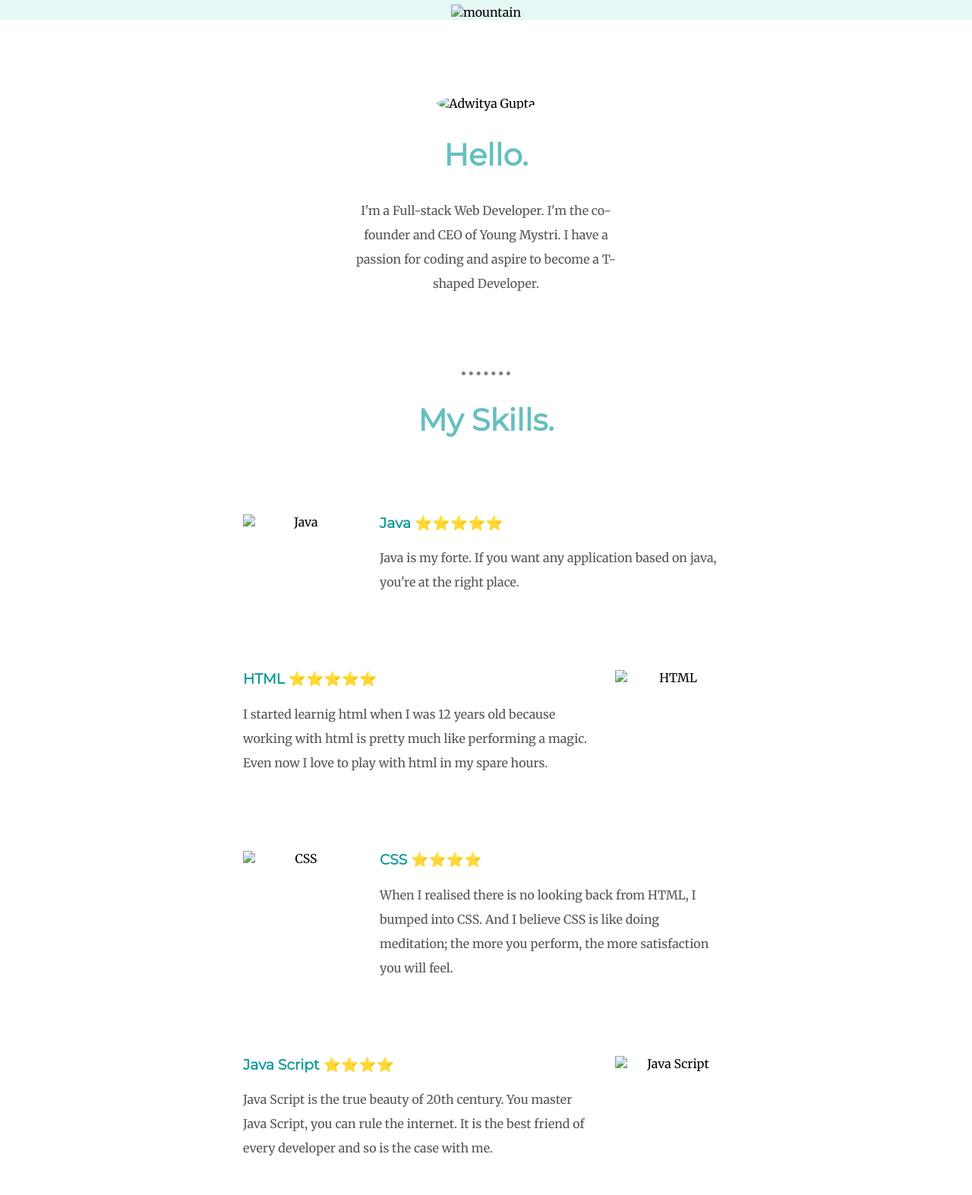
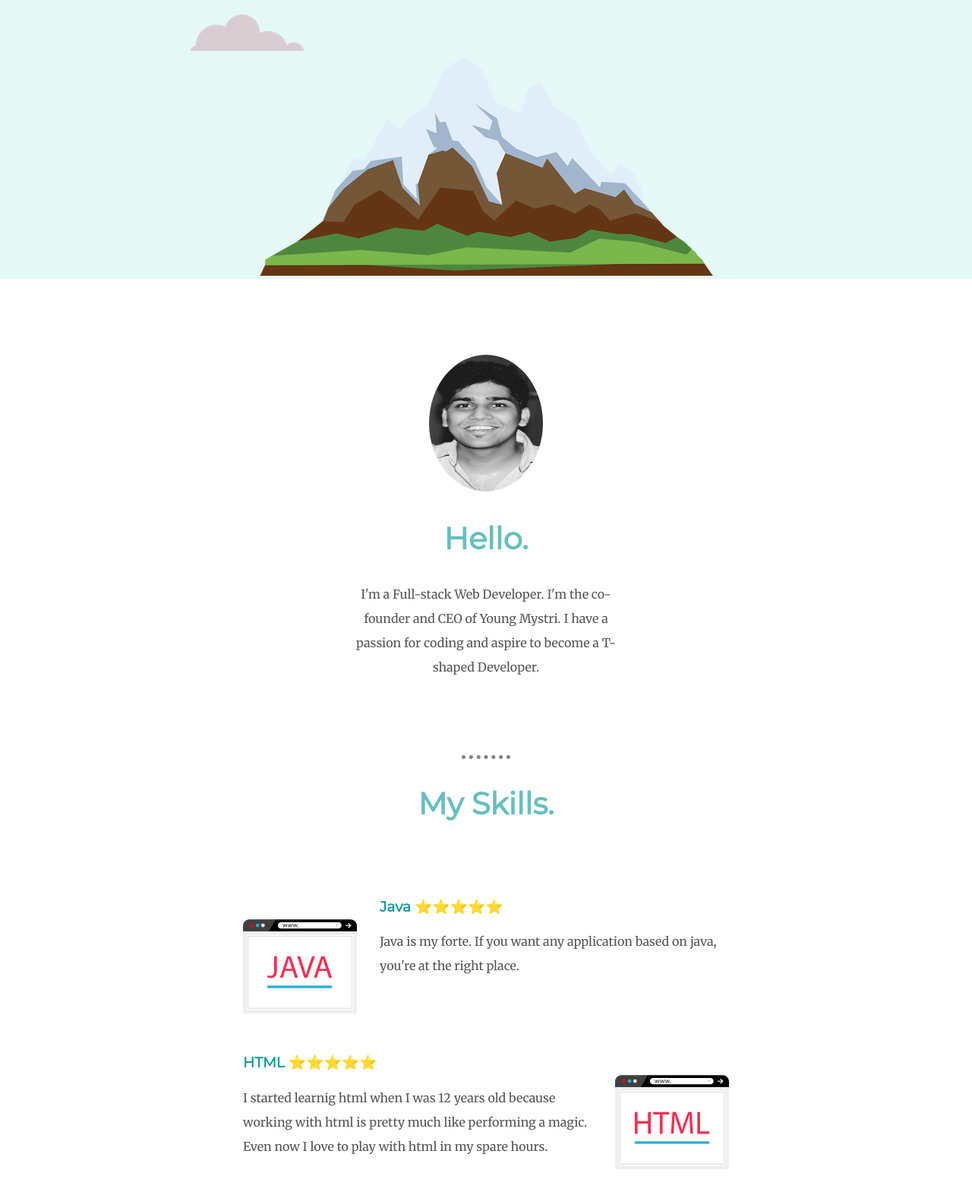
Before and after one commit to adwityagupt/cvNew, a plain HTML site: page index.html in a window 1280 px wide. Shown: the part 340-1913 px from the top of the page at 76% size. Drawn offline with Linux system fonts and the light colour scheme.

Commit message:
Update index.html

```diff
--- a/index.html
+++ b/index.html
@@ -14,16 +14,16 @@
 
 <body>
   <div class="top-container">
-    <img class="top-cloud" src="images/cloud.png" alt="cloud">
+    <img class="top-cloud" src="cloud.png" alt="cloud">
     <h1>I'm Adwitya.</h1>
     <p><strong>a full-stack developer.</strong></p>
-    <img class="bottom-cloud" src="images/cloud.png" alt="cloud">
-    <img src="images/mountain.png" alt="mountain">
+    <img class="bottom-cloud" src="cloud.png" alt="cloud">
+    <img src="mountain.png" alt="mountain">
   </div>
 
   <div class="middle-container">
     <div class="profile">
-      <img id="profilepic" src="images/Adwitya.jpeg" alt="Adwitya Gupta">
+      <img id="profilepic" src="Adwitya.jpeg" alt="Adwitya Gupta">
       <h2>Hello.</h2>
       <p id="intro">I'm a Full-stack Web Developer. I'm the co-founder and CEO of Young Mystri. I have a passion for coding and aspire to become a T-shaped Developer.</p>
     </div>
@@ -31,22 +31,22 @@
     <div class="skills">
       <h2>My Skills.</h2>
       <div class="skill-row">
-        <img class="java" src="images/java1.svg" alt="Java">
+        <img class="java" src="java1.svg" alt="Java">
         <h3 class="left">Java<span>&nbsp;</span>⭐⭐⭐⭐⭐</h3>
         <p class="left">Java is my forte. If you want any application based on java, you're at the right place.</p>
       </div>
       <div class="skill-row">
-        <img class="html" src="images/html1.svg" alt="HTML">
+        <img class="html" src="html1.svg" alt="HTML">
         <h3 class="left">HTML&nbsp;</span>⭐⭐⭐⭐⭐</h3>
         <p class="left">I started learnig html when I was 12 years old because working with html is pretty much like performing a magic. Even now I love to play with html in my spare hours.</p>
       </div>
       <div class="skill-row">
-        <img class="css" src="images/css1.svg" alt="CSS">
+        <img class="css" src="css1.svg" alt="CSS">
         <h3 class="left">CSS&nbsp;</span>⭐⭐⭐⭐</h3>
         <p class="left">When I realised there is no looking back from HTML, I bumped into CSS. And I believe CSS is like doing meditation; the more you perform, the more satisfaction you will feel.</p>
       </div>
       <div class="skill-row">
-        <img class="javascript" src="images/js.svg" alt="Java Script">
+        <img class="javascript" src="js.svg" alt="Java Script">
         <h3 class="left">Java Script<span>&nbsp;</span>⭐⭐⭐⭐</h3>
         <p class="left">Java Script is the true beauty of 20th century. You master Java Script, you can rule the internet. It is the best friend of every developer and so is the case with me.</p>
       </div>
```
